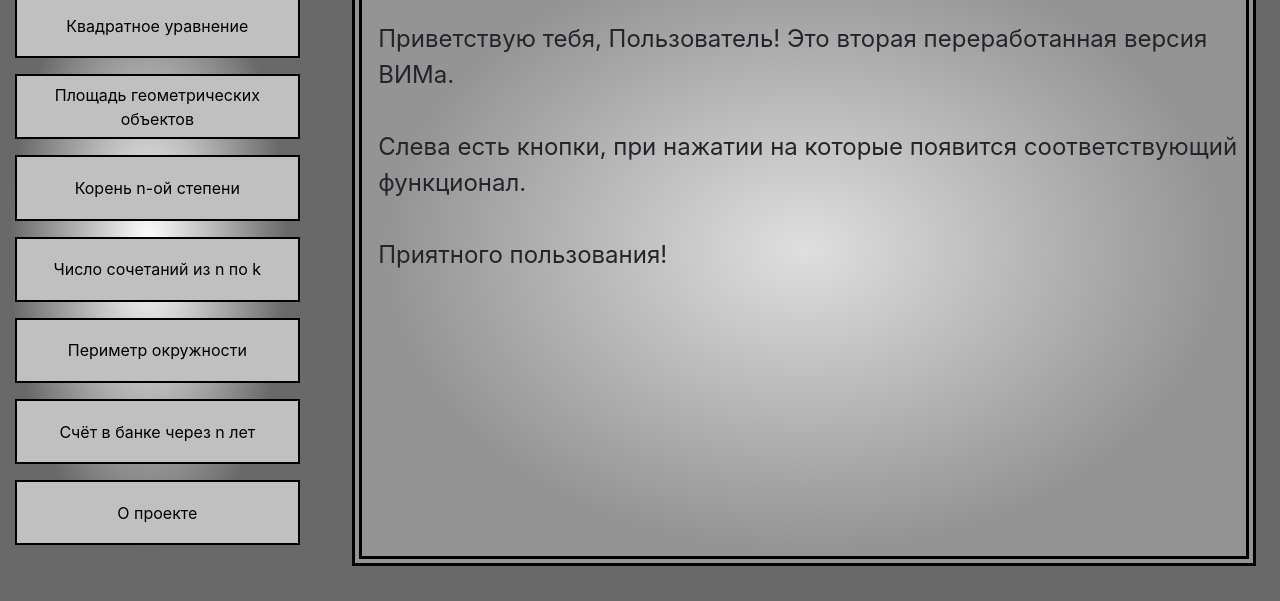
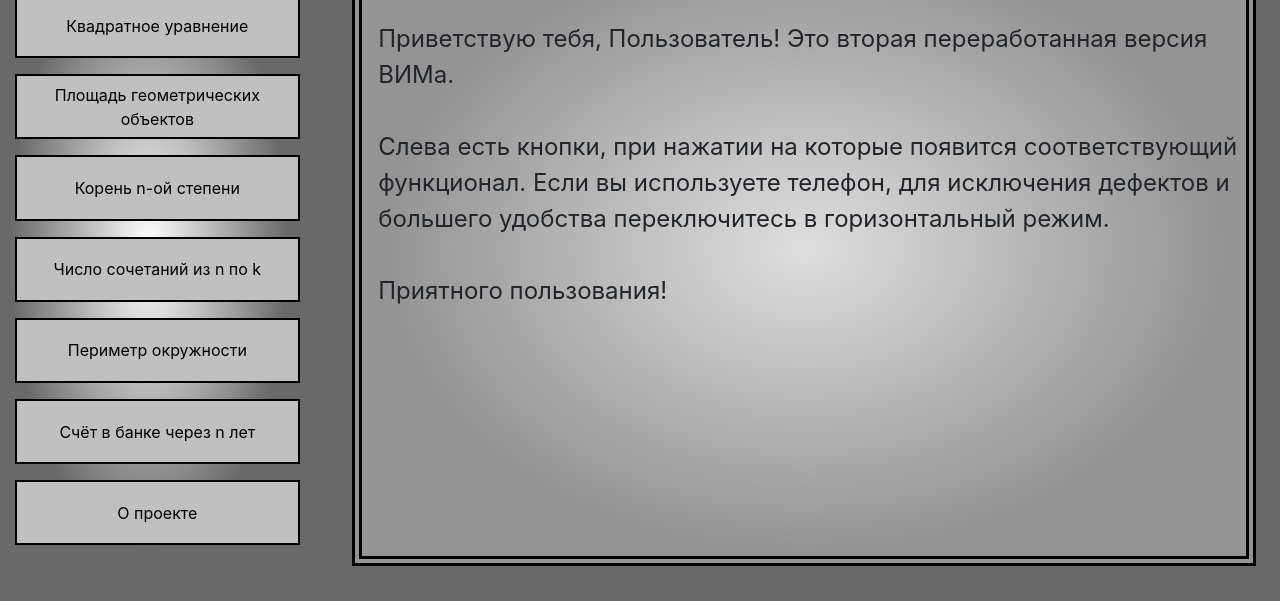
Before and after one commit to Krakozaybr/Krakozaybr.github.WIM, a plain HTML site: page index.html in a window 1280 px wide. Shown: the part 199-800 px from the top of the page. Drawn offline with Linux system fonts and the light colour scheme.

Commit message:
starting

```diff
--- a/index.html
+++ b/index.html
@@ -32,7 +32,14 @@
       </div>
       <div class = 'col-lg-9' id = 'content'>
         <div class = 'content'>
-          <div class = 'content-title'> <h2>Начальная</h2> </div> <p class = 'main-text'>Приветствую тебя, Пользователь! Это вторая переработанная версия ВИМа.<br><br>Слева есть кнопки, при нажатии на которые появится соответствующий функционал.<br><br>Приятного пользования!</p>
+          <div class = 'content-title'>
+            <h2>Начальная</h2>
+          </div>
+          <p class = 'main-text'>Приветствую тебя, Пользователь! Это вторая переработанная версия ВИМа.
+            <br><br>
+            Слева есть кнопки, при нажатии на которые появится соответствующий функционал. Если вы используете телефон, для исключения дефектов и большего удобства переключитесь в горизонтальный режим.
+            <br><br>
+            Приятного пользования!</p>
         </div>
       </div>
     </div>
--- a/scripts/scripts.js
+++ b/scripts/scripts.js
@@ -182,7 +182,7 @@ code[6] = "<div class = 'content-title'>"
 code[7] = "<div class = 'content-title'>"
             +"<h2>Начальная</h2>"
           +"</div>"
-          +"<p class = 'main-text'>Приветствую тебя, Пользователь! Это вторая переработанная версия ВИМа.<br><br>Слева есть кнопки, при нажатии на которые появится соответствующий функционал.<br><br>Приятного пользования!</p>"
+          +"<p class = 'main-text'>Приветствую тебя, Пользователь! Это вторая переработанная версия ВИМа.<br><br>Слева (или сверху) есть кнопки, при нажатии на которые появится соответствующий функционал. Если вы используете телефон, для исключения дефектов и большего удобства переключитесь в горизонтальный режим.<br><br>Приятного пользования!</p>"
 $(document).ready(function(){
   setStandartBtnsStyles()
   last = $('#starter')
```
